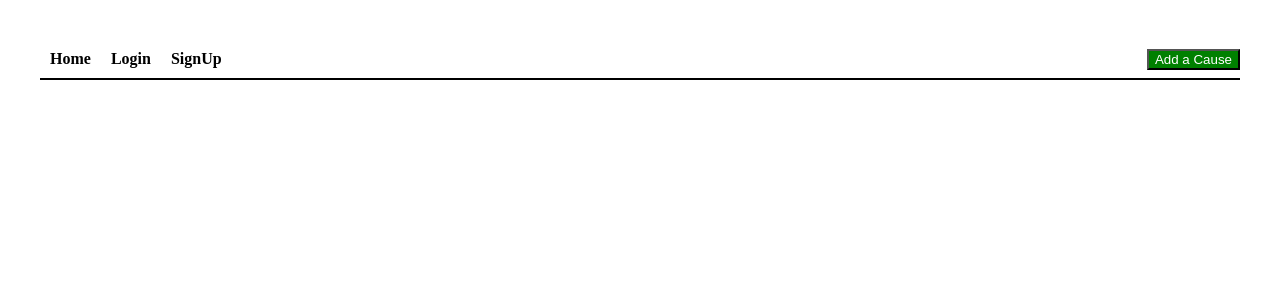
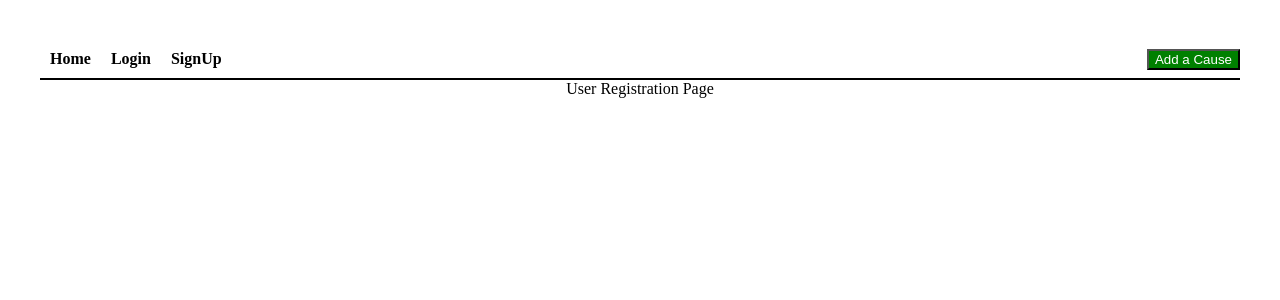
Before and after one commit to RafiaMoazum/Community-Aid-Network, a React (Vite) app in the folder frontend/: page /registration in a window 1280 px wide. Shown: the top 300 px of the page. Built offline with nearby package versions, Linux system fonts and the light colour scheme.

Commit message:
setup-fileStructure-for-UserRegistration

```diff
--- a/frontend/src/App.jsx
+++ b/frontend/src/App.jsx
@@ -3,6 +3,7 @@ import './App.css'
 import Header from './components/Header'
 import HomePage from './pages/HomePage'
 import AddCausePage from './pages/AddCausePage'
+import RegisterationPage from './pages/RegisterPage'
 
 function App() {
 
@@ -10,6 +11,7 @@ function App() {
     <>
     <Header/>
     <Routes>
+      <Route path="/registration" element={<RegisterationPage />} />
       <Route path="/" element={<HomePage/>}/>
       <Route path="/addCausePage" element={<AddCausePage/>} />
     </Routes>
--- /dev/null
+++ b/frontend/src/pages/RegisterPage.jsx
@@ -0,0 +1,10 @@
+const RegisterationPage = () => {
+
+    return(
+        <>
+            User Registration Page
+        </>
+    )
+}
+
+export default RegisterationPage
```
Also changed, not shown: frontend/src/components/forms/LoginForm.jsx (added), frontend/src/components/forms/RegistrationForm.jsx (added).
